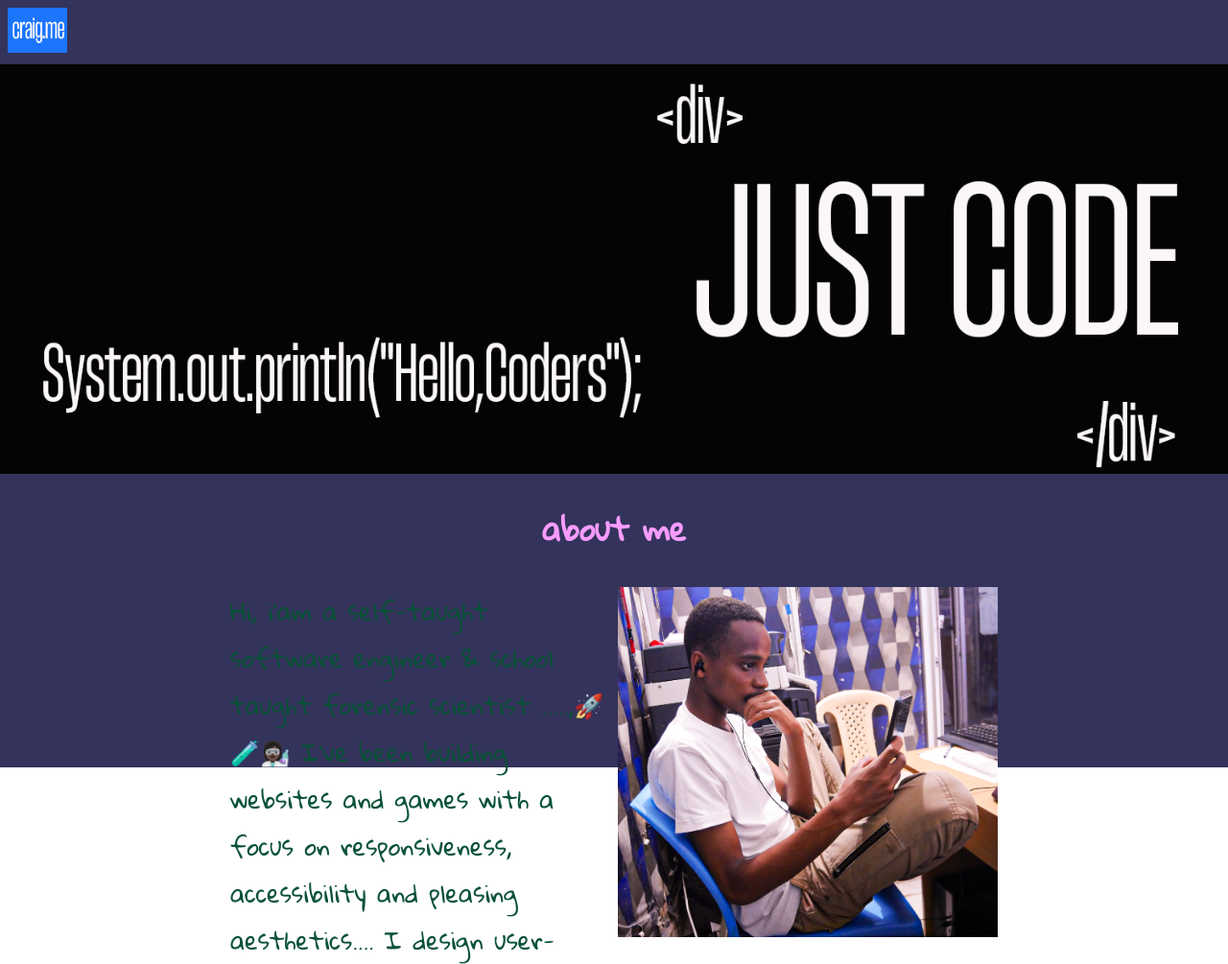
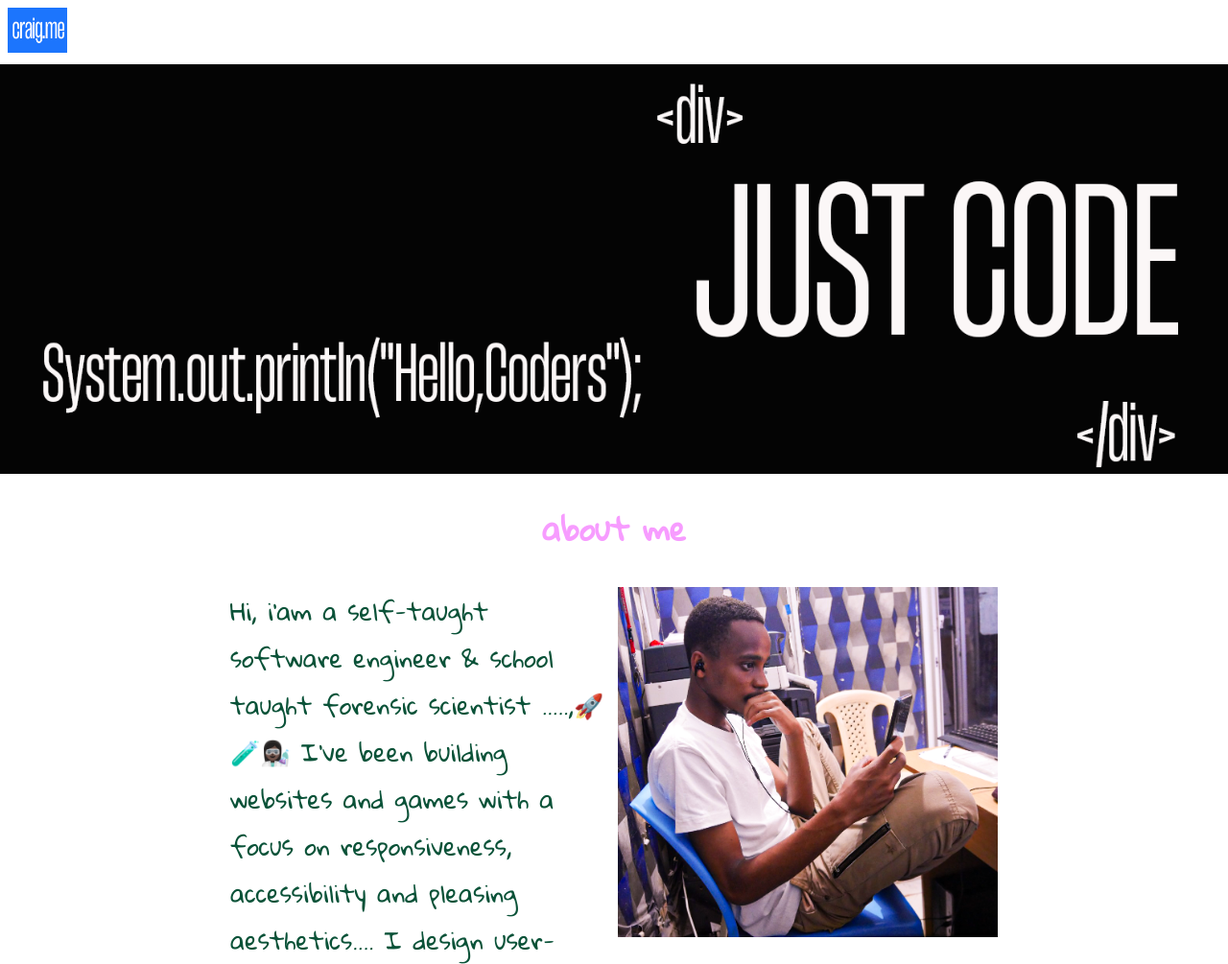
Before and after one commit to dCOMMICS/manage-landing-page-master, a plain HTML site: page 100daysofcode/day2.html in a window 1280 px wide. Shown: the top 1005 px of the page at 96% size. Drawn offline with Linux system fonts and the light colour scheme.

Commit message:
idea perished 😂😂

```diff
--- a/100daysofcode/css/day2.css
+++ b/100daysofcode/css/day2.css
@@ -11,14 +11,10 @@
 
 }
 
-.area-text {
-    width: 100%;
-    height: 100vh;
-    background-image: linear-gradient(rgba(0,0,50,0.8), rgba(0,0,50,0.8)), url();
-    background-position: center;
-    background-size: cover;
-    position: relative;
-}
+
+/* .area-text {
+
+} */
 
 body {
     color: #d5e1e1;
--- a/100daysofcode/day2.html
+++ b/100daysofcode/day2.html
@@ -7,7 +7,7 @@
     <title>Welcome Fam</title>
   </head>
   <body>
-    <div class="area-text">
+
     <div class="navbar">
       <img src="/100daysofcode/img/logo1.png" alt="craigdolo" class="logocraig" />
     </div>
@@ -104,7 +104,7 @@
         <span class="ike">&copy; 2024 craig.me</span>
       </ul>
     </div>
-  </div>
+
   </body>
 </html>
 
```
